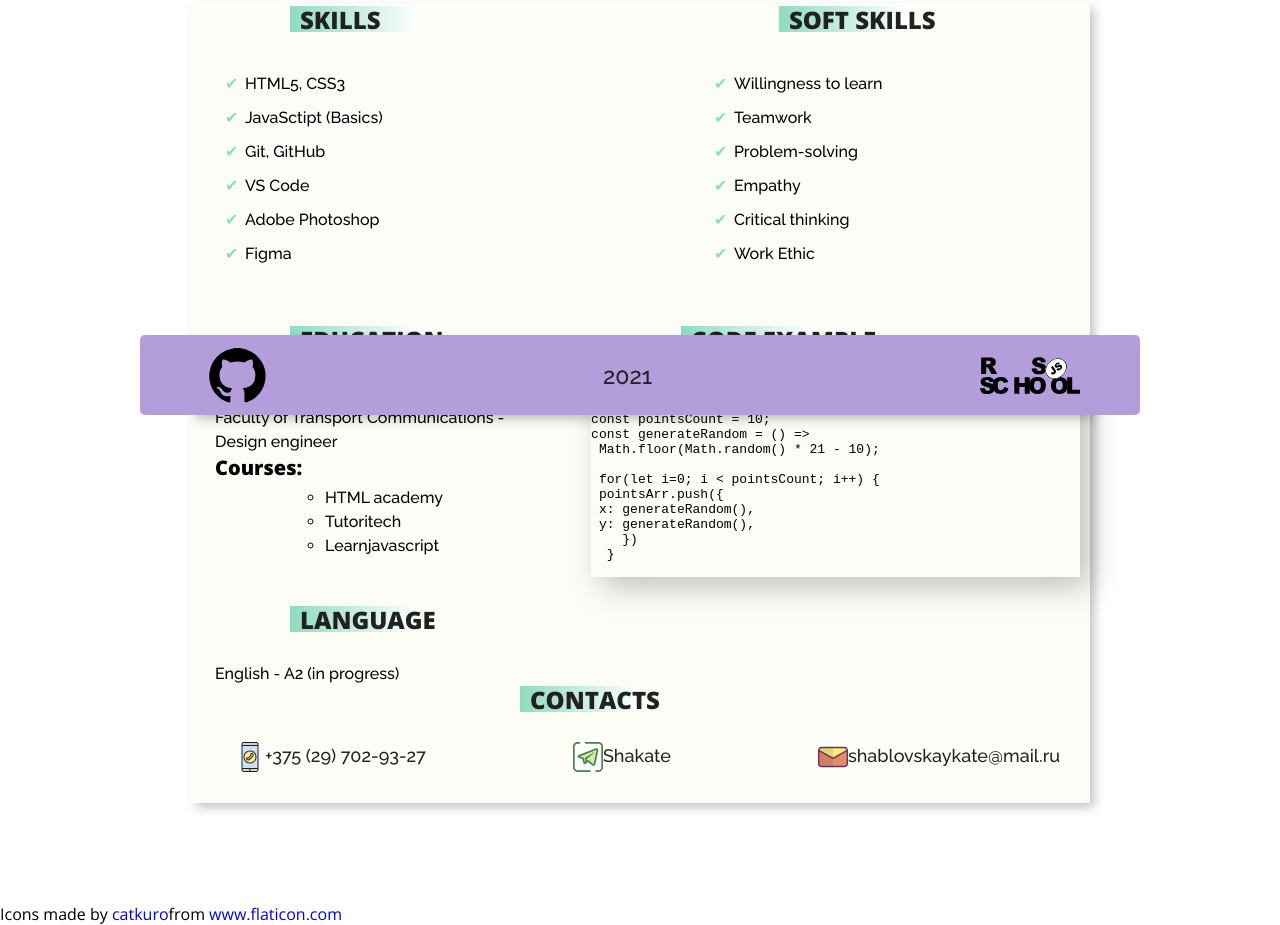
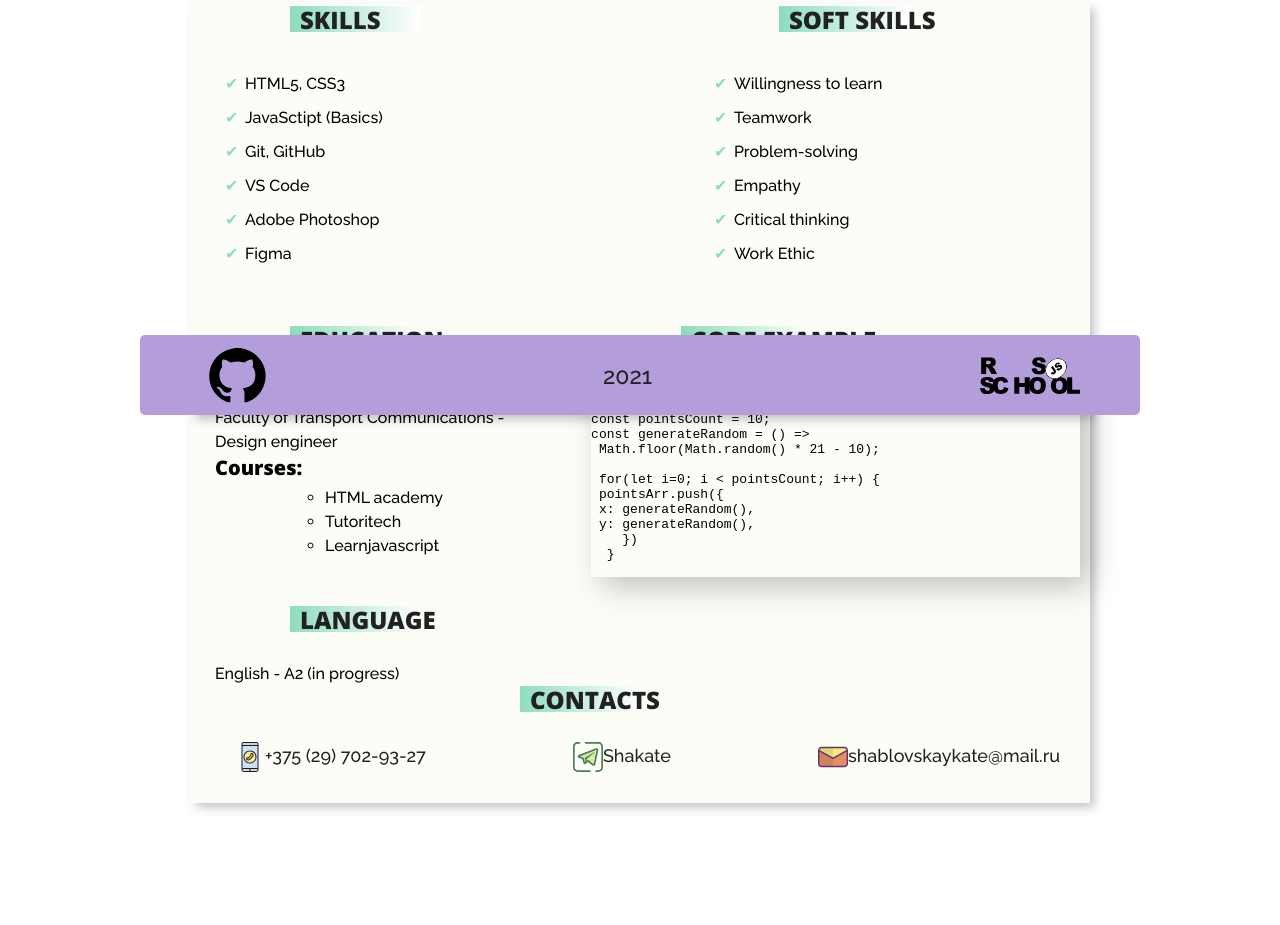
Before and after one commit to KatrinSha/rsschool-cv-2021, a plain HTML site: page index.html in a window 1280 px wide. Shown: the part 385-1310 px from the top of the page. After the commit the page ends 1288 px from the top, so only its background shows below. Drawn offline with nearby package versions, Linux system fonts and the light colour scheme; a script that the page names is missing.

Commit message:
refactor: delete link to icon

```diff
--- a/index.html
+++ b/index.html
@@ -186,7 +186,6 @@ const generateRandom = () =>
         hljs.initHighlightingOnLoad();
     </script>
 
-    <div>Icons made by <a href="https://www.flaticon.com/authors/catkuro" title="catkuro">catkuro</a>from <a href="https://www.flaticon.com/" title="Flaticon">www.flaticon.com</a></div>
-</body>
+    </body>
 
 </html>
```
